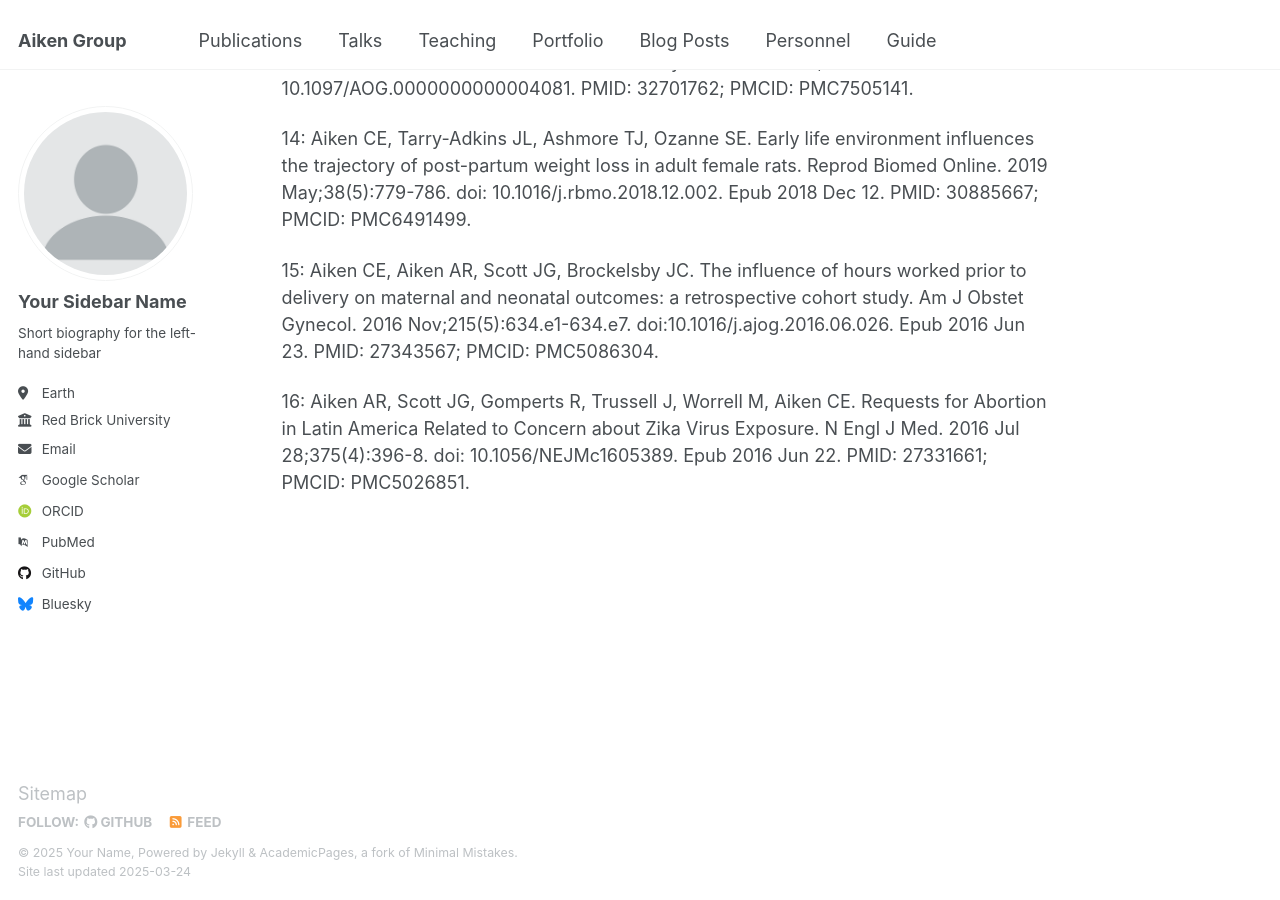
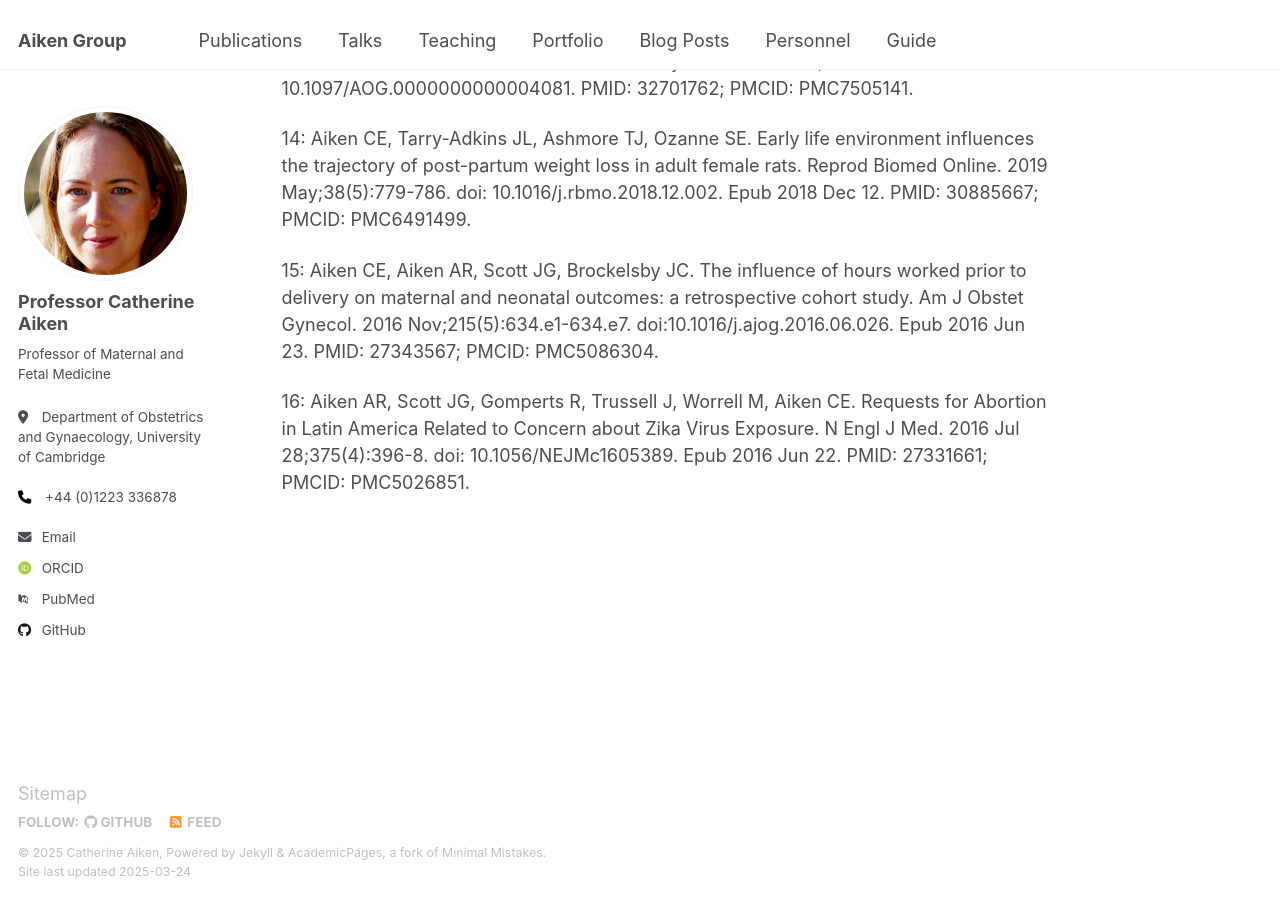
Before and after one commit to jxkiley/aikengroup.github.io, a Jekyll site: the page built from _pages/about.md, in a window 1280 px wide and 900 px high, scrolled down 2678 px. Built offline with Jekyll 4.4.1, drawn with Linux system fonts in a browser that asks for light colours; some web fonts are replaced.

```diff
--- a/_config.yml
+++ b/_config.yml
@@ -11,7 +11,7 @@ locale                   : "en-US"
 site_theme               : "default"
 title                    : "Aiken Group"
 title_separator          : "-"
-name                     : &name "Your Name"
+name                     : &name "Catherine Aiken"
 description              : &description "personal description"
 url                      : https://jxkiley.github.io # the base hostname & protocol for your site e.g. "https://[your GitHub username].github.io"
 baseurl                  : "/aikengroup.github.io" # the subpath of your site, e.g. "/blog"
@@ -22,22 +22,22 @@ repository               : "academicpages/academicpages.github.io"
 #               Additional customization can be done by editing /_includes/author-profile.html
 author:
   # Biographic information
-  avatar           : "profile.png"
-  name             : "Your Sidebar Name"
-  pronouns         : # example: "she/her"
-  bio              : "Short biography for the left-hand sidebar"
-  location         : "Earth"
-  employer         : "Red Brick University"
+  avatar           : "catherine.png"
+  name             : "Professor Catherine Aiken"
+  pronouns         : # pronouns "she/her"
+  bio              : "Professor of Maternal and Fetal Medicine"
+  location         : "Department of Obstetrics and Gynaecology, University of Cambridge"
+  telephone        : "+44 (0)1223 336878"
   uri              : # URL
-  email            : "none@example.org"
+  email            : "cema2@cam.ac.uk"
 
   # Academic websites
   arxiv            : # URL - Update with the correct link to your profile
-  googlescholar    : "https://scholar.google.com/citations?user=PS_CX0AAAAAJ"
+  googlescholar    : # URL
   impactstory      : # URL
-  orcid            : "http://orcid.org/yourorcidurl"
+  orcid            : "https://orcid.org/0000-0002-6510-5626"
   semantic         : # URL
-  pubmed           : "https://www.ncbi.nlm.nih.gov/pubmed/?term=john+snow"
+  pubmed           : "https://pubmed.ncbi.nlm.nih.gov/?term=catherine+aiken"
   researchgate     : # URL
   scopus           : # URL
 
@@ -50,7 +50,7 @@ author:
   stackoverflow    : # User number or user number and name (i.e., use "1" or "1/jeff-atwood")
 
   # Social media
-  bluesky          : "bsky.app" # Replace this with you Bluesky username
+  bluesky          : # Replace this with you Bluesky username
   facebook         : # Username
   flickr           : # Username
   foursquare       : # Username
--- a/_includes/author-profile.html
+++ b/_includes/author-profile.html
@@ -25,7 +25,10 @@
     <ul class="author__urls social-icons">
       <!-- Font Awesome icons / Biographic information  -->
       {% if author.location %}
-        <li class="author__desktop"><i class="fa-solid fa-location-dot icon-pad-right" aria-hidden="true"></i>{{ author.location }}</li>
+        <p class="author__location"><a href="https://maps.app.goo.gl/rddVgc8QLTjRCy1Z7"><i class="fa-solid fa-location-dot icon-pad-right" aria-hidden="true"></i>{{ author.location }}</a></p>
+      {% endif %}
+      {% if author.telephone %}
+        <p class="author__telephone"><i class="fa fa-phone icon-pad-right" aria-hidden="true"></i>{{ author.telephone }}</p>
       {% endif %}
       {% if author.employer %}
         <li class="author__desktop"><i class="fas fa-fw fa-building-columns icon-pad-right" aria-hidden="true"></i>{{ author.employer }}</li>
--- /dev/null
+++ b/assets/css/style.css
@@ -0,0 +1,6 @@
+.author__location {
+  /* Add styles similar to author__bio to ensure text wraps correctly */
+  word-wrap: break-word;
+  white-space: normal;
+  /* Add any additional styling as needed */
+}
```
Also changed, not shown: images/catherine.png (added).
